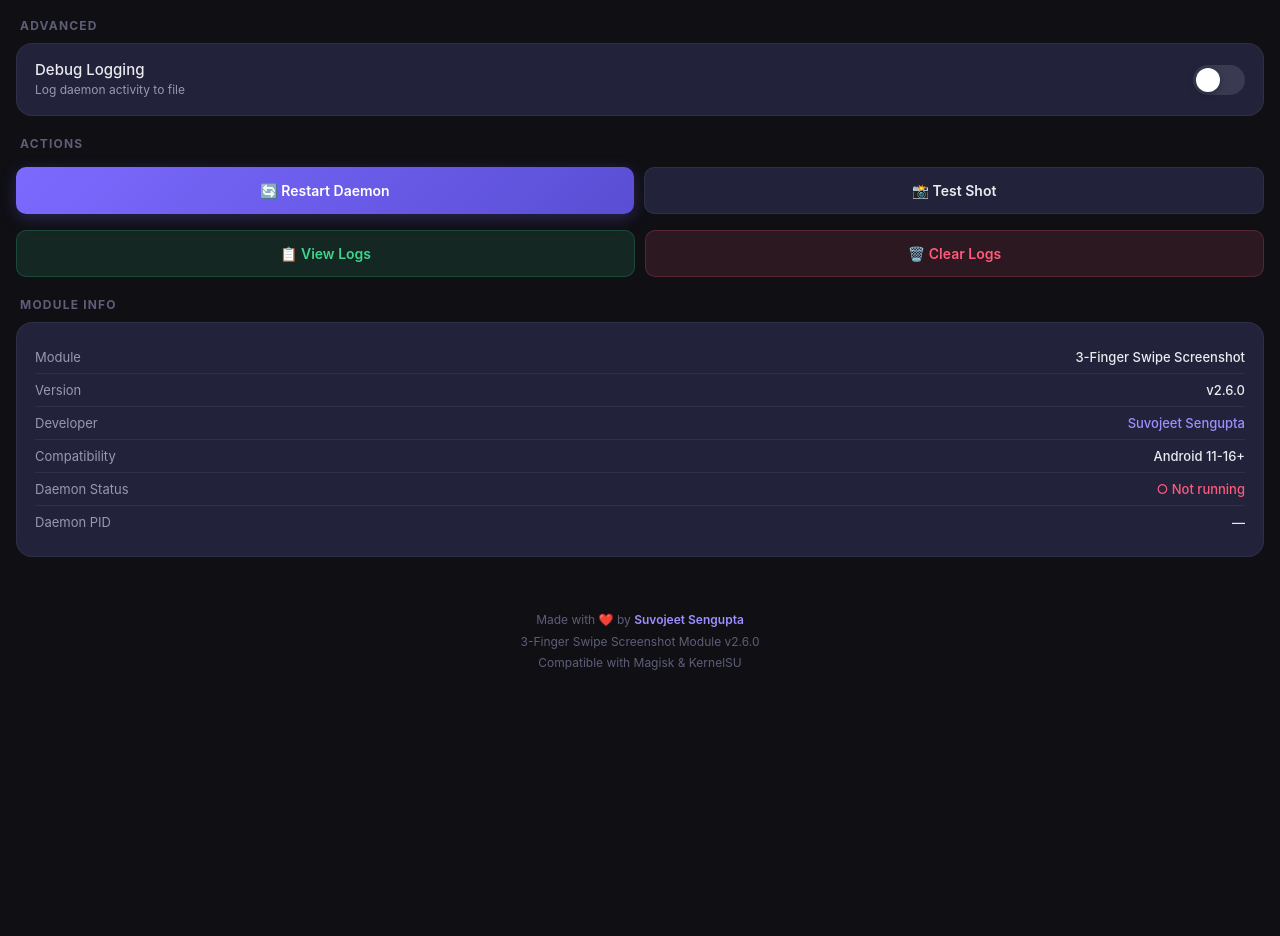
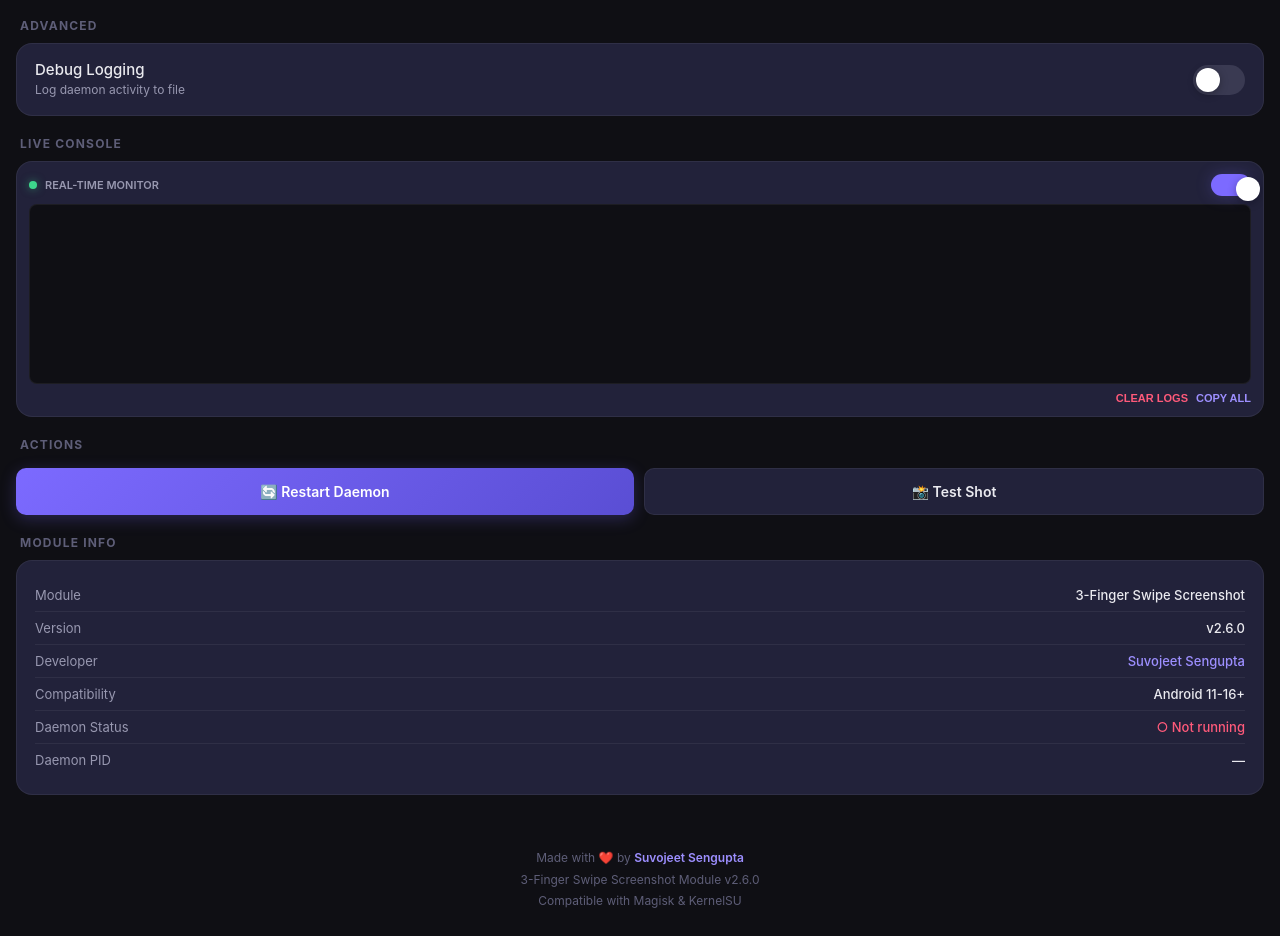
Before and after one commit to suvojeet-sengupta/3-Swipe-Screenshot, a plain HTML site: page webroot/index.html in a window 1280 px wide. Shown: the part 1341-2277 px from the top of the page. Before the commit the page ends 2147 px from the top, so only its background shows below. Drawn offline with Linux system fonts and the light colour scheme.

Commit message:
WebUI: add live log console for real-time monitoring

```diff
--- a/webroot/index.html
+++ b/webroot/index.html
@@ -453,16 +453,34 @@
       </div>
     </div>
 
+    <!-- Live Logs -->
+    <div class="section">
+      <div class="section-title">Live Console</div>
+      <div class="card" style="padding: 12px;">
+        <div style="display: flex; justify-content: space-between; align-items: center; margin-bottom: 8px;">
+          <div style="display: flex; align-items: center; gap: 8px;">
+            <div id="logStatusDot" style="width: 8px; height: 8px; border-radius: 50%; background: var(--success);"></div>
+            <span style="font-size: 11px; font-weight: 600; color: var(--text-secondary); text-transform: uppercase;">Real-time Monitor</span>
+          </div>
+          <label class="toggle" style="width: 40px; height: 22px;">
+            <input type="checkbox" id="liveLogToggle" checked onchange="toggleLiveLog(this.checked)">
+            <span class="toggle-slider" style="border-radius: 22px;"></span>
+          </label>
+        </div>
+        <pre id="liveLogBox" style="background: var(--bg-primary); border: 1px solid var(--border); border-radius: 8px; padding: 10px; font-family: 'JetBrains Mono', 'Fira Code', monospace; font-size: 11px; color: var(--text-secondary); height: 180px; overflow-y: auto; white-space: pre-wrap; word-break: break-all; margin: 0;"></pre>
+        <div style="display: flex; justify-content: flex-end; margin-top: 8px; gap: 8px;">
+          <button onclick="clearLogs(); document.getElementById('liveLogBox').textContent=''" style="background:transparent; border:none; color:var(--danger); font-size:11px; font-weight:600; cursor:pointer;">CLEAR LOGS</button>
+          <button onclick="copyLogs()" style="background:transparent; border:none; color:var(--accent-light); font-size:11px; font-weight:600; cursor:pointer;">COPY ALL</button>
+        </div>
+      </div>
+    </div>
+
     <!-- Actions -->
     <div class="section">
       <div class="section-title">Actions</div>
       <div class="btn-group">
         <button class="btn btn-primary" onclick="restartDaemon()">🔄 Restart Daemon</button>
         <button class="btn btn-secondary" onclick="testScreenshot()">📸 Test Shot</button>
-      </div>
-      <div class="btn-group">
-        <button class="btn btn-success" onclick="viewLogs()">📋 View Logs</button>
-        <button class="btn btn-danger" onclick="clearLogs()">🗑️ Clear Logs</button>
       </div>
     </div>
 
@@ -653,6 +671,54 @@
     async function clearLogs() {
       await exec('echo "" > "' + LOG + '"');
       toast('Logs cleared');
+      const box = document.getElementById('liveLogBox');
+      if (box) box.textContent = '[Console Cleared]\n';
+    }
+
+    /* ── Live Log Logic ──────────────────────────────────────────────────── */
+    let logInterval;
+    let lastLogContent = '';
+
+    async function updateLiveLog() {
+      if (!document.getElementById('liveLogToggle').checked) return;
+
+      const r = await exec('tail -n 100 "' + LOG + '" 2>/dev/null');
+      const box = document.getElementById('liveLogBox');
+      const content = r.out || '';
+
+      if (content !== lastLogContent) {
+        box.textContent = content;
+        lastLogContent = content;
+        // Auto-scroll to bottom
+        box.scrollTop = box.scrollHeight;
+      }
+    }
+
+    function toggleLiveLog(on) {
+      const dot = document.getElementById('logStatusDot');
+      if (on) {
+        dot.style.background = 'var(--success)';
+        dot.style.boxShadow = '0 0 8px rgba(61, 214, 140, 0.5)';
+        if (!logInterval) logInterval = setInterval(updateLiveLog, 2000);
+        updateLiveLog();
+      } else {
+        dot.style.background = 'var(--text-muted)';
+        dot.style.boxShadow = 'none';
+        clearInterval(logInterval);
+        logInterval = null;
+      }
+    }
+
+    async function copyLogs() {
+      const box = document.getElementById('liveLogBox');
+      if (!box || !box.textContent) return;
+
+      try {
+        await navigator.clipboard.writeText(box.textContent);
+        toast('Logs copied to clipboard');
+      } catch (e) {
+        toast('Copy failed: ' + e.message);
+      }
     }
 
     async function checkDaemon() {
@@ -701,6 +767,7 @@
       document.getElementById('toggleDebug').checked = c.debug_log === '1';
 
       checkDaemon();
+      toggleLiveLog(true);
       setInterval(checkDaemon, 15000);
     }
 
```
